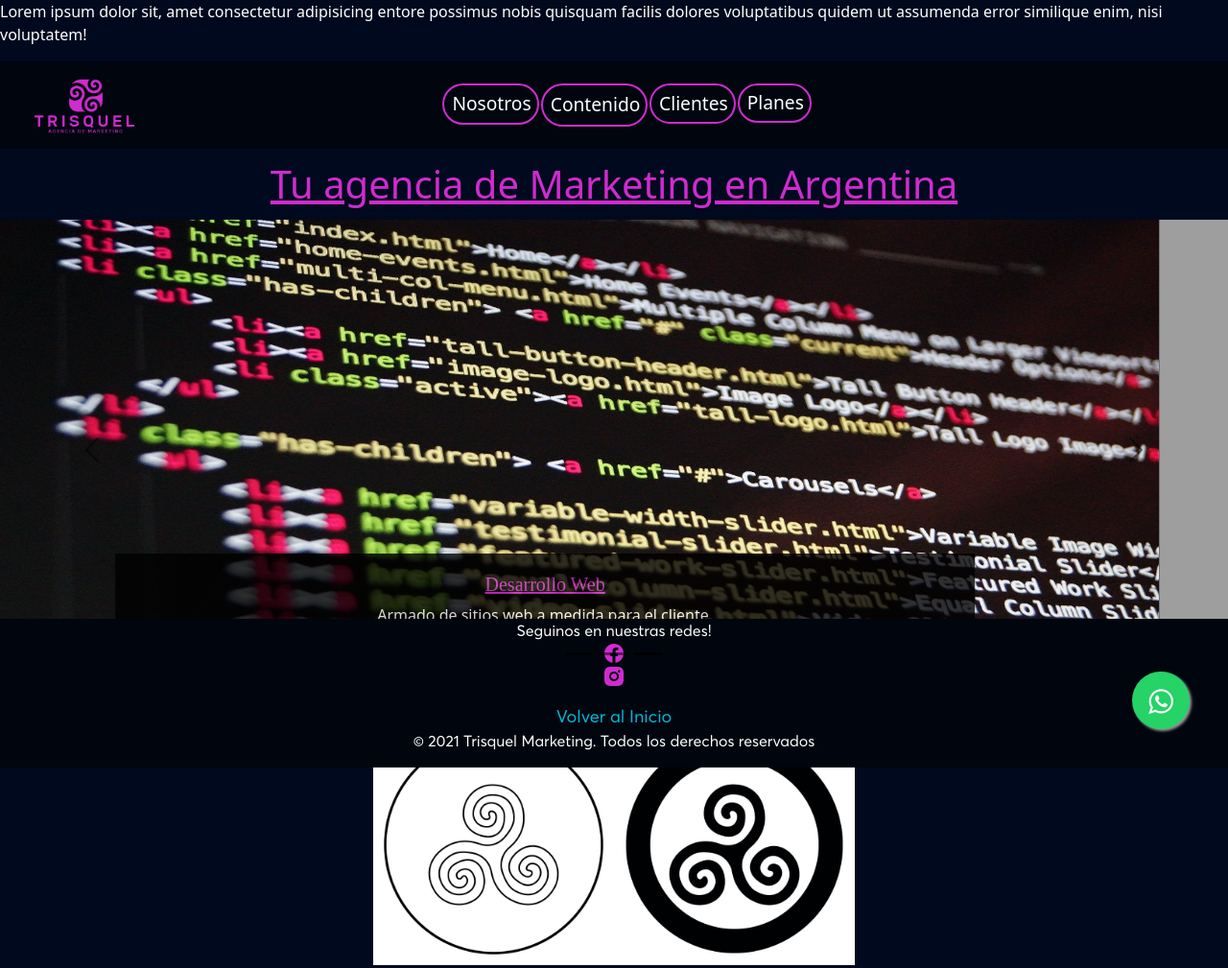
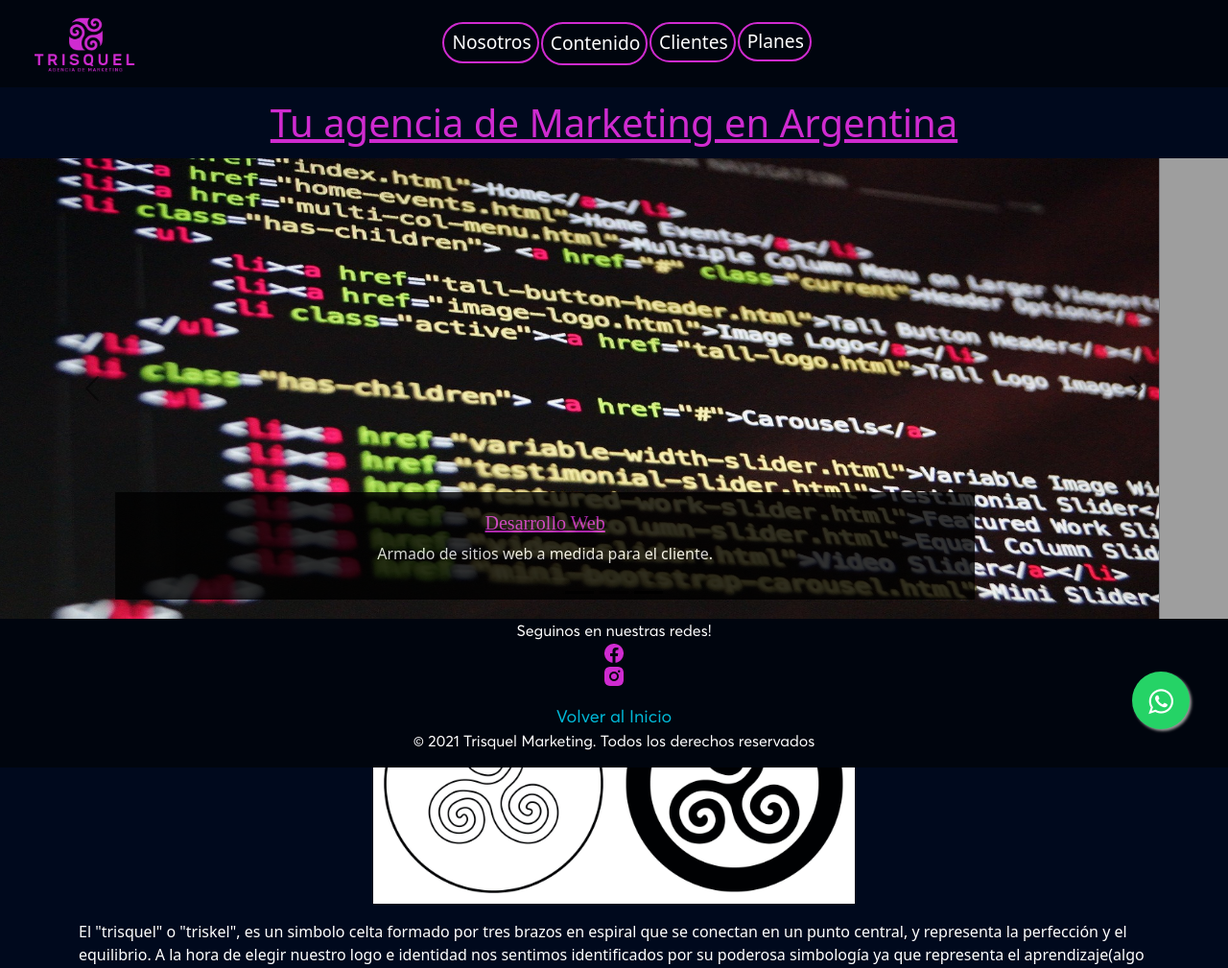
Before and after one commit to Franco-Roman/desafio-proyecto, a website: page index.html in a window 1280 px wide. Shown: the top 1009 px of the page at 96% size. Drawn offline with nearby package versions, Linux system fonts and the light colour scheme; grey boxes are pictures that could not be loaded; files whose address does not match are found by name.

Commit message:
Acomodando los espacios en el HTML

```diff
--- a/index.html
+++ b/index.html
@@ -1,6 +1,5 @@
 <!DOCTYPE html>
 <html lang="en">
-
 <head>
   <meta charset="UTF-8">
   <meta http-equiv="X-UA-Compatible" content="IE=edge">
@@ -17,7 +16,6 @@
   <meta property="og:description"
     content="Asesoría brindada por profesionales Marketing digital con el objetivo de poder llevar a cabo tu emprendimiento y su crecimiento, a traves de profesionalización de las redes sociales, pagina web y análisis de métricas">
   <meta property="og:locale" content="es_ES">
-
   <!-- Bootstrap CSS -->
   <link href="https://cdn.jsdelivr.net/npm/bootstrap@5.1.0/dist/css/bootstrap.min.css" rel="stylesheet"
     integrity="sha384-KyZXEAg3QhqLMpG8r+8fhAXLRk2vvoC2f3B09zVXn8CA5QIVfZOJ3BCsw2P0p/We" crossorigin="anonymous">
@@ -38,9 +36,6 @@
   <!--Fin Boton WP-->
 
   <!-- Menu -->
-
-<p>Lorem ipsum dolor sit, amet consectetur adipisicing entore possimus nobis quisquam facilis dolores voluptatibus quidem ut assumenda error similique enim, nisi voluptatem!</p>
-
   <header>
     <nav class="navbar navbar-expand-lg navbar-dark menuCss" style="background-color: #00050e;">
 
@@ -76,7 +71,6 @@
   <!--Fin Menu-->
 
   <section>
-
 
     <h1 class="text-center">Tu agencia de Marketing en Argentina</h1>
 
@@ -123,7 +117,6 @@
         <span class="visually-hidden">Next</span>
       </a>
     </div>
-
   </section>
 
   <!-- Fin Carrousel Boostrap -->
@@ -135,7 +128,6 @@
       alt="Imagen historia Trisquel Marketing">
 
     <div>
-
       El "trisquel" o "triskel", es un simbolo celta formado por tres brazos en espiral que se conectan en un punto
       central, y representa la perfección y el equilibrio.
       A la hora de elegir nuestro logo e identidad nos sentimos identificados por su poderosa simbología ya que
@@ -146,7 +138,6 @@
       poder adecuarlos, ejecutar en el presente y apuntar hacia un futuro de resultados
       y exitos. También lo que representa el Trisquel es la evolución, entendiendo la misma como un conjunto de cambios
       abocada a una mejora continua y éxito. ¿Estás listo para evolucionar?
-
     </div>
 
   </section>
@@ -221,15 +212,12 @@
   <!--Pie de pagina Volver al Inicio -->
 
   <footer class="footerIndex">
-
     <p>
       Seguinos en nuestras redes!
-
       <a class="icon" href="https://facebook.com/TrisquelMarketing" target="_blank"> <img src="images/facebookIcon.png"
           alt="facebookLogo"> </a>
       <a class="icon" href="https://www.instagram.com/trisquelmarketing/" target="_blank"> <img
           src="images/instagramIcono.png" alt="instagramLogo"> </a>
-
     </p>
 
     <a class="pieDePagina efectoFooter" href="index.html">Volver al Inicio</a>
@@ -239,7 +227,6 @@
   </footer>
 
   <!--Fin Footer-->
-
   <!-- Separate -->
   <script src="https://cdn.jsdelivr.net/npm/@popperjs/core@2.9.3/dist/umd/popper.min.js"
     integrity="sha384-eMNCOe7tC1doHpGoWe/6oMVemdAVTMs2xqW4mwXrXsW0L84Iytr2wi5v2QjrP/xp" crossorigin="anonymous">
@@ -247,7 +234,6 @@
   <script src="https://cdn.jsdelivr.net/npm/bootstrap@5.1.0/dist/js/bootstrap.min.js"
     integrity="sha384-cn7l7gDp0eyniUwwAZgrzD06kc/tftFf19TOAs2zVinnD/C7E91j9yyk5//jjpt/" crossorigin="anonymous">
   </script>
-
 </body>
 
 </html>
```
